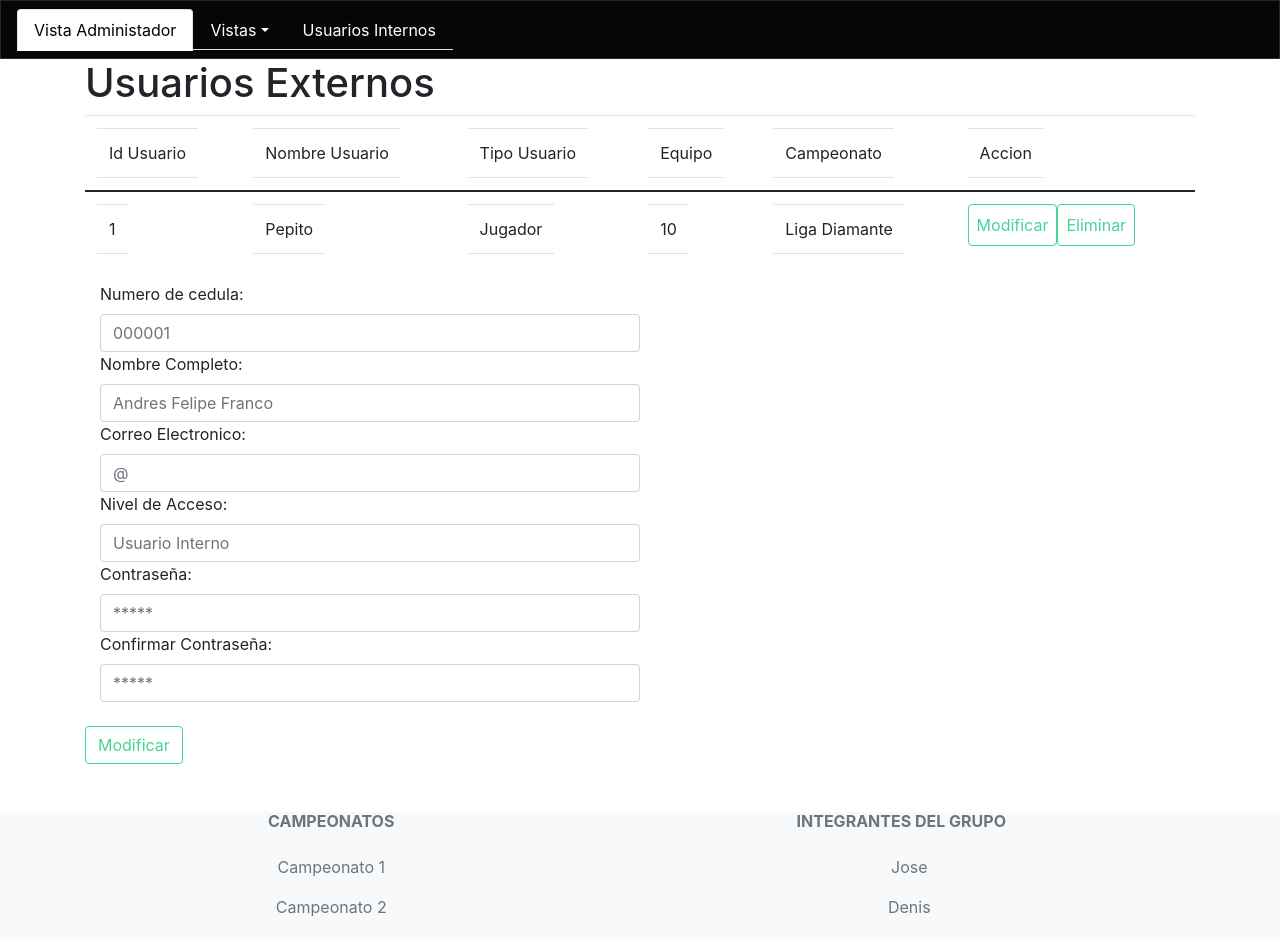
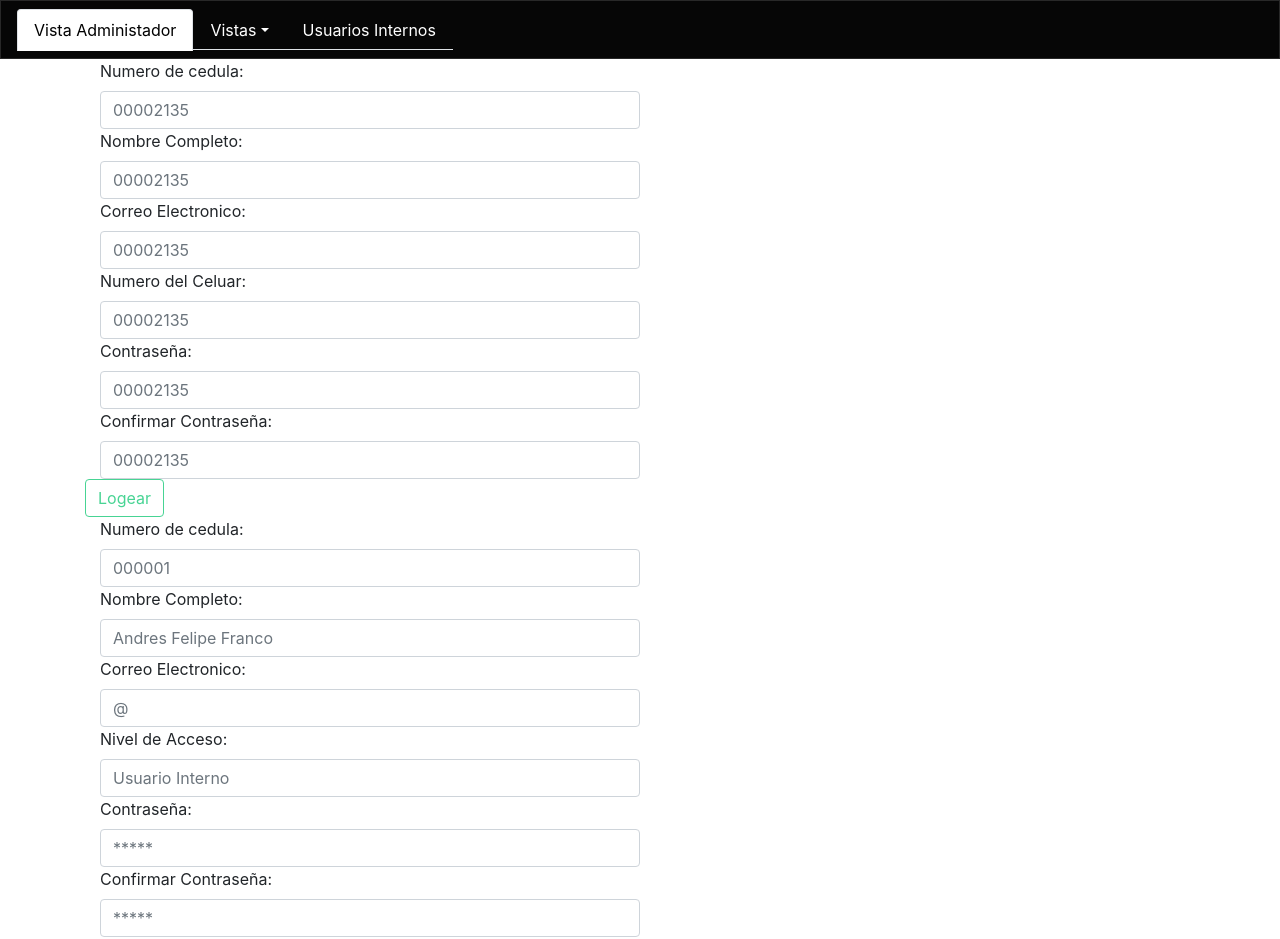
Before and after one commit to josxfer/Grupo10-Equipo6-, a React (Create React App) app: page /Registro in a window 1280 px wide. Shown: the top 939 px of the page. Built offline with nearby package versions, Linux system fonts and the light colour scheme.

Commit message:
creacion login y register

```diff
--- a/public/index.html
+++ b/public/index.html
@@ -16,6 +16,8 @@
   <body>
    <div id="navegacion"></div>
     <noscript></noscript>
+    <div id="login"></div>
+    <div id="registro"></div>
     <div id="root"></div>
     <div id="modificar"></div>
     <div id="footer_del_admin"></div>
--- /dev/null
+++ b/src/components/Registro/Registro.js
@@ -0,0 +1,54 @@
+import React from "react";
+import Cuadro_admin from '../formulario_admin'
+import Boton from '../Botones_admin'
+
+class Registro extends React.Component{
+
+    cedula =React.createRef()
+    nombre= React.createRef()
+    correo= React.createRef()
+    contraseña= React.createRef()
+    confirm_contra= React.createRef()
+    acceso= React.createRef()
+
+    clickEnviar =()=>{
+        const data = {
+            ced:this.cedula.current.value,
+            nom:this.nombre.current.value,
+            corr:this.correo.current.value,
+            cont:this.contraseña.current.value,
+            confim:this.confirm_contra.current.value,
+            acces:this.acceso.current.value
+        }
+        console.log(data)
+
+    }
+
+
+    render(){
+        return(
+            <div class='container'>
+                <Cuadro_admin refe={this.cedula} label={'Numero de cedula:   '}
+                placeholder={'000001'} type={'text'} name={'cedula_user'}/>
+                <Cuadro_admin refe={this.nombre} label={'Nombre Completo:   '}
+                placeholder={'Andres Felipe Franco'} type={'text'}
+                name={'nombre_user'}/>
+                <Cuadro_admin refe={this.correo} label={'Correo Electronico:   '}
+                placeholder={'@'} type={'email'} name={'correo_user'}/>
+                <Cuadro_admin refe={this.acceso} label={'Nivel de Acceso:   '}
+                placeholder={'Usuario Interno'} type={'text'}
+                name={'acceso_user'}/>
+                <Cuadro_admin refe={this.contraseña} label={'Contraseña:   '}
+                placeholder={'*****'} type={'password'}
+                name={'contra_user'}/>
+                <Cuadro_admin refe={this.confirm_contra} label={'Confirmar Contraseña: '}
+                placeholder={'*****'} type={'password'}
+                name={'confir_contra_user'}/>
+                <br/>
+                <Boton funcion={this.clickEnviar} nombre_bt='Registrar'/>
+            </div>
+
+        )
+    }
+}
+export default Registro
--- /dev/null
+++ b/src/components/Registro/index.js
@@ -0,0 +1,2 @@
+import Registro from "./Registro";
+export default Registro
--- /dev/null
+++ b/src/components/login/Login.js
@@ -0,0 +1,56 @@
+import React from "react";
+import Boton from '../Botones_admin';
+import Cuadro_admin from "../formulario_admin/index";
+
+class Login extends React.Component{
+
+    cedula =React.createRef()
+    nombre= React.createRef()
+    correo= React.createRef()
+    celular=React.createRef()
+    contraseña= React.createRef()
+    confirm_contra= React.createRef()
+
+
+    clicEnviar=()=>{
+        const data ={
+
+            ced:this.cedula.current.value,
+            nom:this.nombre.current.value,
+            corr:this.correo.current.value,
+            cel:this.celular.current.value,
+            cont:this.contraseña.current.value,
+            confim:this.confirm_contra.current.value
+        }
+
+        console.log(data)
+        //this.props.procesamiento(data)
+    }
+
+    render (){
+        return(
+            <div className ="container">
+                <Cuadro_admin label={'Numero de cedula: '}
+                refe={this.cedula} placeholder={'00002135'} type={'text'}
+                name={'ced_user'}/>
+                <Cuadro_admin label={'Nombre Completo: '}
+                refe={this.nombre} placeholder={'00002135'} type={'text'}
+                name={'ced_user'}/>
+                <Cuadro_admin label={'Correo Electronico: '}
+                refe={this.correo} placeholder={'00002135'} type={'text'}
+                name={'ced_user'}/>
+                <Cuadro_admin label={'Numero del Celuar: '}
+                refe={this.celular} placeholder={'00002135'} type={'text'}
+                name={'ced_user'}/>
+                <Cuadro_admin label={'Contraseña: '}
+                refe={this.contraseña} placeholder={'00002135'} type={'password'}
+                name={'contr_user'}/>
+                <Cuadro_admin label={'Confirmar Contraseña: '}
+                refe={this.confirm_contra} placeholder={'00002135'} type={'password'}
+                name={'confir_user'}/>
+                <Boton funcion ={this.clicEnviar} nombre_bt='Logear'/>
+            </div>
+        )
+    }
+}
+export default Login
--- /dev/null
+++ b/src/components/login/index.js
@@ -0,0 +1,2 @@
+import Login from "./Login";
+export default Login;
--- a/src/index.js
+++ b/src/index.js
@@ -3,8 +3,11 @@ import ReactDOM from 'react-dom';
 import App from './App';
 import Navegacion from './components/Encabezado/index';
 import Footer_admin from './components/footer_admin/index';
-
+import Login from './components/login/index';
+import Registro from './components/Registro/index';
 
 ReactDOM.render(<App/>, document.getElementById('root'))
 ReactDOM.render(<Navegacion/>, document.getElementById('navegacion'))
 ReactDOM.render(<Footer_admin/>, document.getElementById('footer_del_admin'))
+ReactDOM.render(<Login/>, document.getElementById('login'))
+ReactDOM.render(<Registro/>, document.getElementById('registro'))
```
